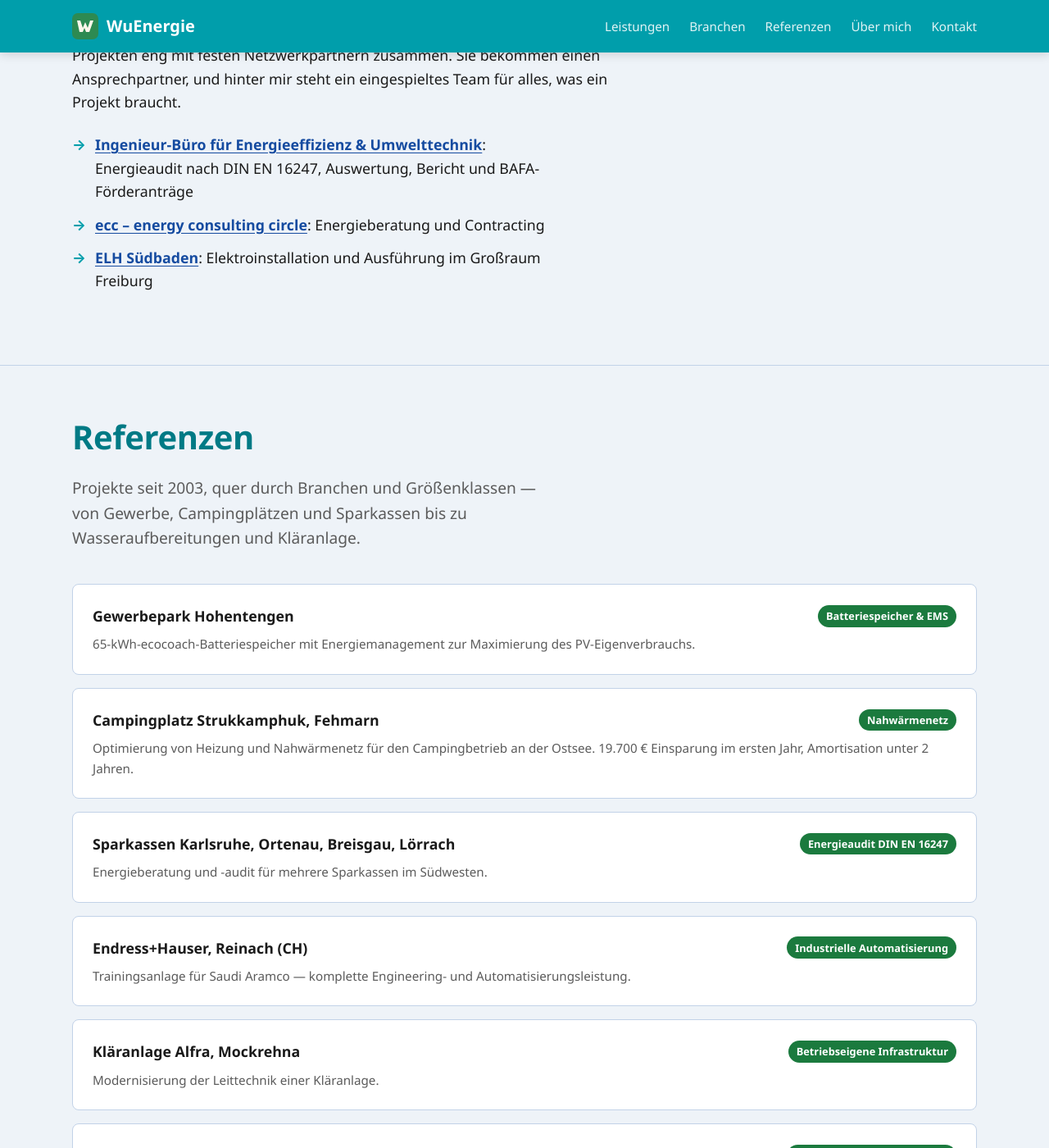
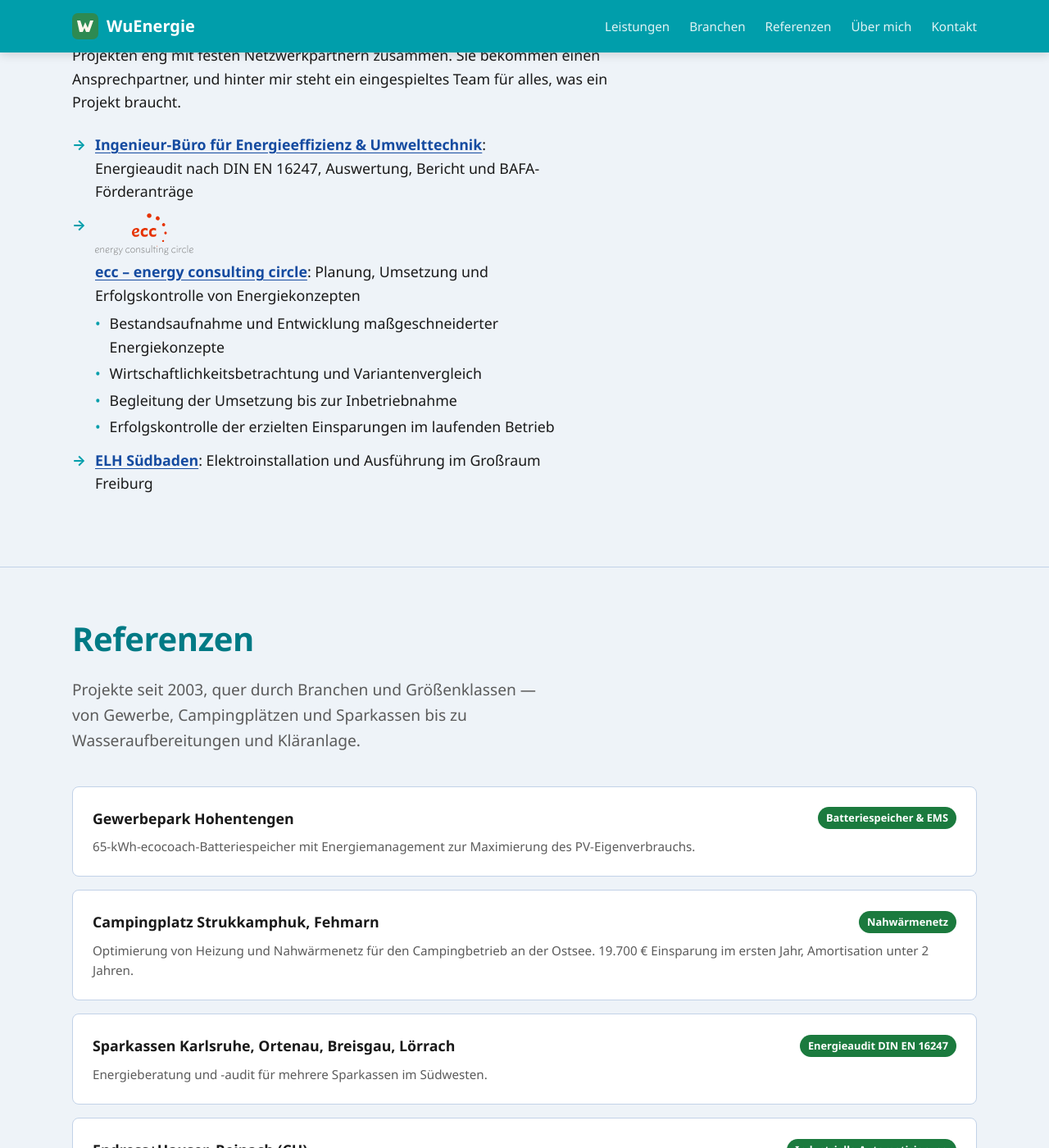
Before and after one commit to wuenergie/wuenergie-site, a Jekyll site: the page built from index.md, in a window 1280 px wide and 1400 px high, scrolled down 2393 px. Shown: the whole window at 82% size. Built offline with Jekyll 4.4.1, drawn with Linux system fonts in a browser that asks for light colours.

Commit message:
Netzwerk: ecc-Leistung präzisiert, Unterpunkte und Logo ergänzt
Co-Authored-By: Claude Opus 5.5 <noreply@anthropic.com>

```diff
--- a/_data/site.yml
+++ b/_data/site.yml
@@ -64,7 +64,15 @@ netzwerk:
     leistung: Energieaudit nach DIN EN 16247, Auswertung, Bericht und BAFA-Förderanträge
   - name: ecc – energy consulting circle
     url: https://www.ecc-energieeffizienz.de
-    leistung: Energieberatung und Contracting
+    # Optional: Logo-Datei in assets/logos/ — wird über dem Namen angezeigt.
+    logo: /assets/logos/ecc.svg
+    leistung: Planung, Umsetzung und Erfolgskontrolle von Energiekonzepten
+    # Optional: Unterpunkte erscheinen als eigene Zeilen mit Aufzählungszeichen.
+    punkte:
+      - Bestandsaufnahme und Entwicklung maßgeschneiderter Energiekonzepte
+      - Wirtschaftlichkeitsbetrachtung und Variantenvergleich
+      - Begleitung der Umsetzung bis zur Inbetriebnahme
+      - Erfolgskontrolle der erzielten Einsparungen im laufenden Betrieb
   - name: ELH Südbaden
     url: https://www.elh-suedbaden.com
     leistung: Elektroinstallation und Ausführung im Großraum Freiburg
--- a/assets/css/style.css
+++ b/assets/css/style.css
@@ -566,6 +566,25 @@ section + section { border-top: 1px solid var(--c-border); }
   color: var(--c-accent);
   font-weight: 700;
 }
+.pain-list .partner-logo {
+  width: 120px;
+  height: auto;
+  margin: 0 0 0.4rem;
+}
+.pain-list .sub-list {
+  list-style: none;
+  padding: 0;
+  margin: 0.4rem 0 0;
+  display: grid;
+  gap: 0.25rem;
+}
+.pain-list .sub-list li {
+  padding-left: 1.1rem;
+}
+.pain-list .sub-list li::before {
+  content: "•";
+  font-weight: 400;
+}
 
 /* Zweispaltige Gegenüberstellung (z. B. „Wer übernimmt was") */
 .split {
--- a/index.md
+++ b/index.md
@@ -92,7 +92,17 @@ description: Ingenieurbüro Jörg Wünnenberg in Staufen im Breisgau — Energie
         <p>Formal bin ich Einzelunternehmer, in der Praxis arbeite ich in den meisten Projekten eng mit festen Netzwerkpartnern zusammen. Sie bekommen einen Ansprechpartner, und hinter mir steht ein eingespieltes Team für alles, was ein Projekt braucht.</p>
         <ul class="pain-list">
           {% for p in site.data.site.netzwerk %}
-          <li><a href="{{ p.url }}" rel="noopener" target="_blank"><strong>{{ p.name }}</strong></a>: {{ p.leistung }}</li>
+          <li><a href="{{ p.url }}" rel="noopener" target="_blank">
+            {%- if p.logo %}<img class="partner-logo" src="{{ p.logo }}" alt="Logo {{ p.name }}" width="120" height="51" loading="lazy">{% endif -%}
+            <strong>{{ p.name }}</strong></a>: {{ p.leistung }}
+            {%- if p.punkte %}
+            <ul class="sub-list">
+              {%- for punkt in p.punkte %}
+              <li>{{ punkt }}</li>
+              {%- endfor %}
+            </ul>
+            {%- endif %}
+          </li>
           {% endfor %}
         </ul>
 
```
Also changed, not shown: assets/logos/ecc.svg (added).
